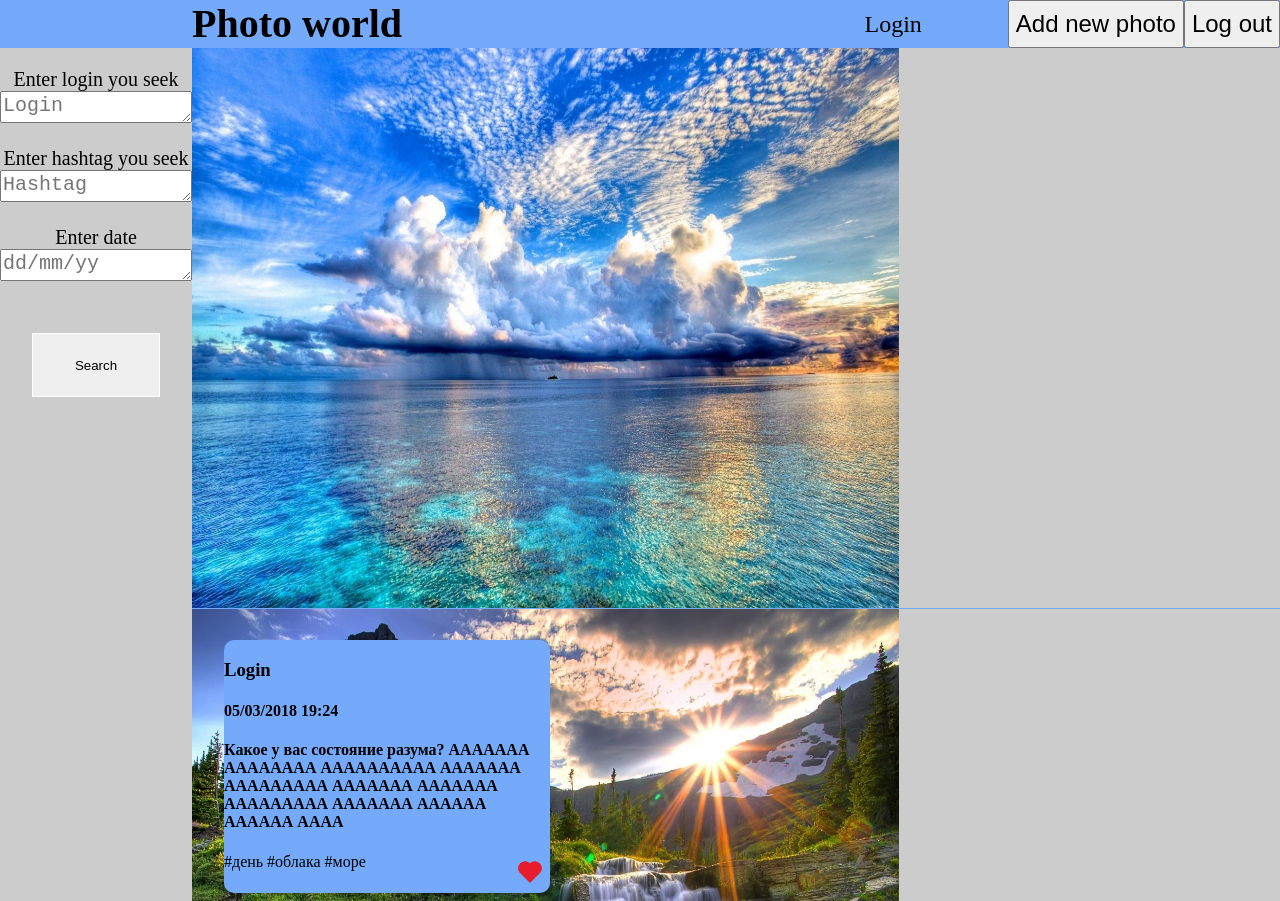
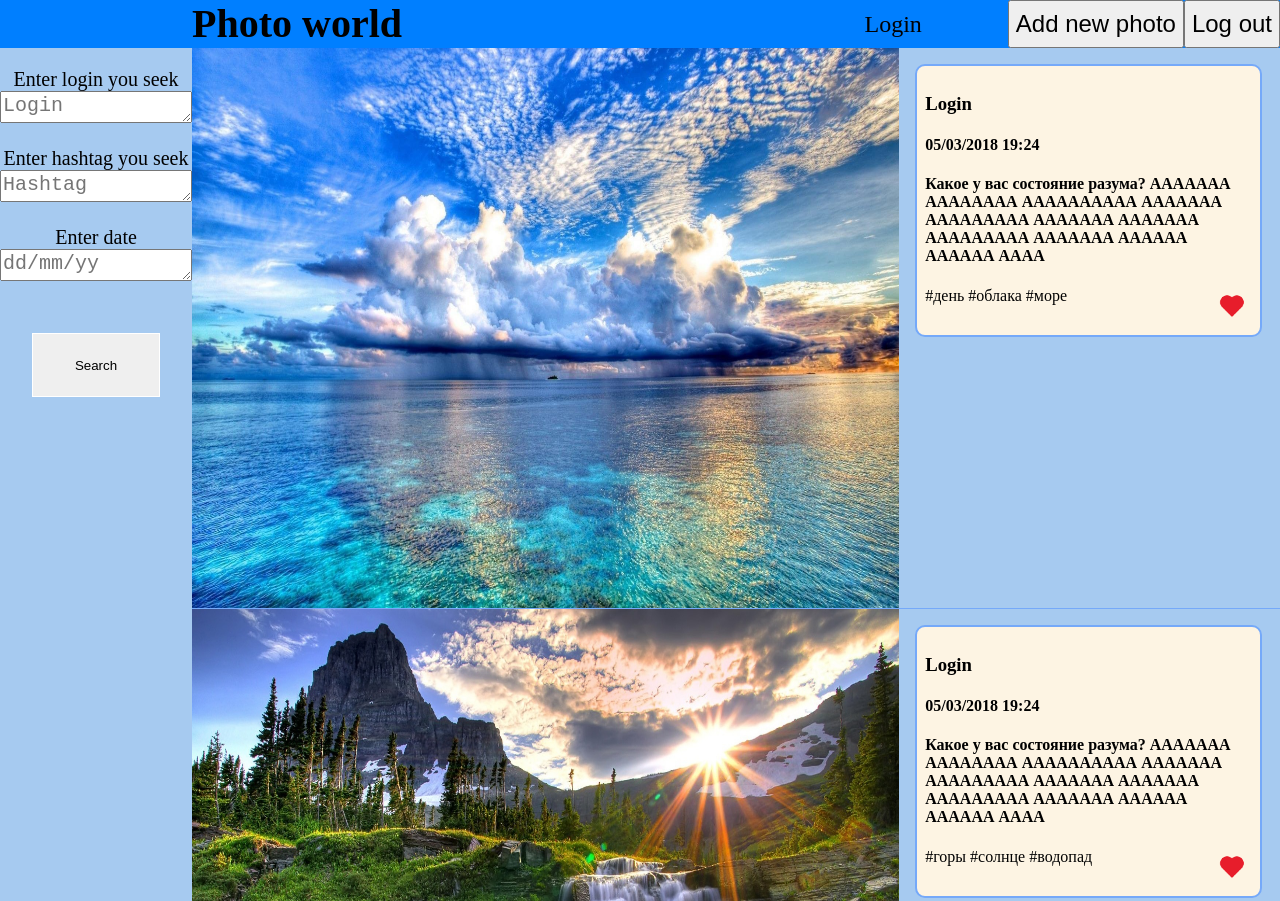
Before and after one commit to Allowner/Vsevolod.Gordienko, a plain HTML site: page UI/index.html in a window 1280 px wide. Shown: the top 901 px of the page. Drawn offline with Linux system fonts and the light colour scheme; a web font is replaced by a local one.

Commit message:
Добавил тег скрипт и изменил стиль

```diff
--- a/UI/index.html
+++ b/UI/index.html
@@ -79,6 +79,7 @@
 
 </div>
 </body>
+<script src="script.js"></script>
 <footer class="footer" class="content">
     PhotoWorld Всеволод 2 курс 12 группа se1999va@tut.by 05/03/2018
 </footer>
--- a/UI/styles.css
+++ b/UI/styles.css
@@ -1,13 +1,13 @@
 .body {
 	margin: 0;
 	padding: 0;
-	background: #ccc;
+	background: #a6caf0;
 }
 .header{
 	width: 100%;
 	position: fixed;
 	height: 6vh;
-	background-color: #75a9f9;
+	background-color: #007fff;
 
 }
 .logo{
@@ -27,7 +27,7 @@
 	margin-top: 6vh;
 	margin-bottom: 6vh;
 	position: fixed;
-    background: #ccc;
+    background: #a6caf0;
     width: 15%;
 }
 .footer{
@@ -72,7 +72,7 @@
 .photo{
 	width: 85%;
 	height: 70vh;
-    background: #ccc;
+    background: #a6caf0;
     border-bottom: solid 1px #75a9f9;
 	text-align: left;
 }
@@ -85,12 +85,13 @@
 	width: 5vh;
 }
 .text_photo{
-
+	padding: 1vh;
 	border-radius: 10px;
-	margin: 4vh;
+	margin: 2vh;
 	display: inline-block;
 	width: 30%;
-	background-color: #75a9f9;
+	background-color: #fdf4e3;
+	border: solid 2px #75a9f9;
 }
 .backgr{
 	background: #f0f0f0;
@@ -102,7 +103,6 @@
 	background-color: #75a9f9;
 }
 .textarea {
-
 	-webkit-box-sizing: border-box;
     -moz-box-sizing: border-box;
     box-sizing: border-box;
@@ -111,7 +111,7 @@
 	font-size: 2.5vh;
 }
 .photo_area{
-	background: #ccc;
+	background: #a6caf0;
 }
 .fake{
 	height: 6vh;
```
